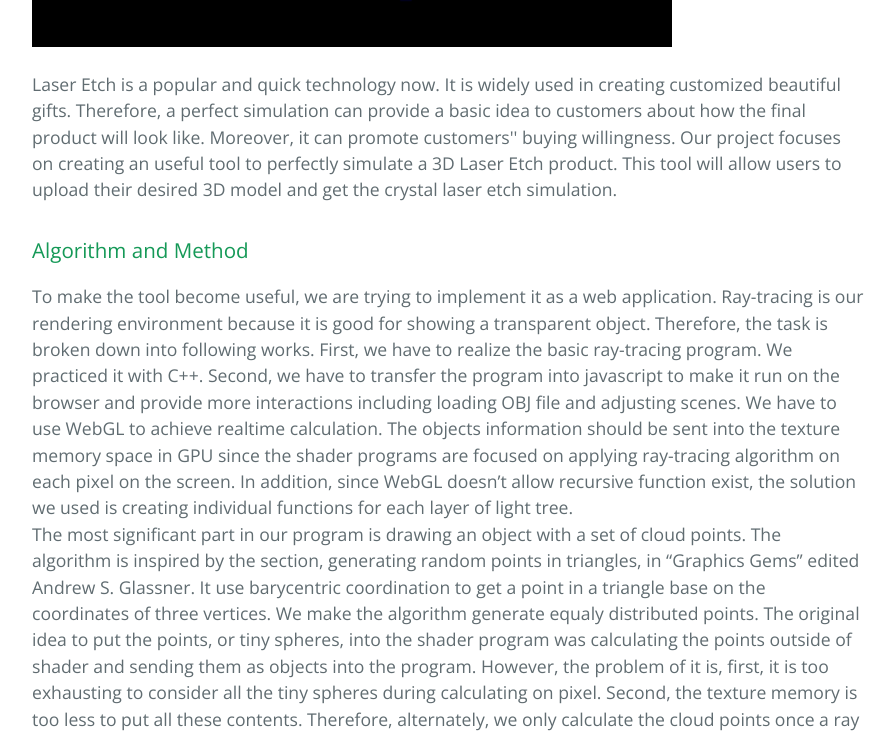
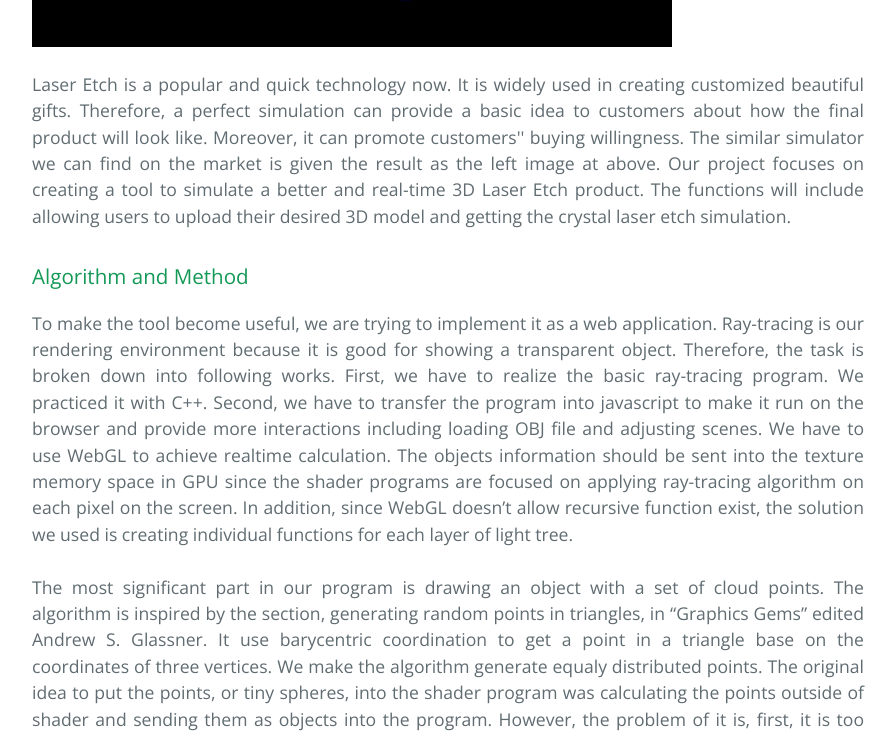
Before and after one commit to sp01109/3d-laser-engraved-crystal-simulator, a plain HTML site: page index.html in a window 1280 px wide. Shown: the part 1303-2039 px from the top of the page, without its empty margins (192-1087 px from the left). Drawn offline with nearby package versions, Linux system fonts and the light colour scheme; a script that the page names is missing.

Commit message:
update content and style

```diff
--- a/index.html
+++ b/index.html
@@ -35,13 +35,13 @@
 <img id="finalResultImg2" src="img/expected2.png" alt="expected result"></img>
 <img id="finalResultImg" src="img/expected.png" alt="expected result"></img>
 </br>
-<p>Laser Etch is a popular and quick technology now. It is widely used in creating customized beautiful gifts. Therefore, a perfect simulation can provide a basic idea to customers about how the final product will look like. Moreover, it can promote customers'' buying willingness. Our project focuses on creating an useful tool to perfectly simulate a 3D Laser Etch product. This tool will allow users to upload their desired 3D model and get the crystal laser etch simulation.
+<p>Laser Etch is a popular and quick technology now. It is widely used in creating customized beautiful gifts. Therefore, a perfect simulation can provide a basic idea to customers about how the final product will look like. Moreover, it can promote customers'' buying willingness. The similar simulator we can find on the market is given the result as the left image at above. Our project focuses on creating a tool to simulate a better and real-time 3D Laser Etch product. The functions will include allowing users to upload their desired 3D model and getting the crystal laser etch simulation.
 </p>
 
 <h3>
 <a id="algorithm_title" class="anchor" href="#algorithm_title" aria-hidden="true"><span class="octicon octicon-link"></span></a>Algorithm and Method</h3>
 <p>To make the tool become useful, we are trying to implement it as a web application. Ray-tracing is our rendering environment because it is good for showing a transparent object. Therefore, the task is broken down into following works. First, we have to realize the basic ray-tracing program. We practiced it with C++. Second, we have to transfer the program into javascript to make it run on the browser and provide more interactions including loading OBJ file and adjusting scenes. We have to use WebGL to achieve realtime calculation. The objects information should be sent into the texture memory space in GPU since the shader programs are focused on applying ray-tracing algorithm on each pixel on the screen. In addition, since WebGL doesn’t allow recursive function exist, the solution we used is creating individual functions for each layer of light tree.
-</br>The most significant part in our program is drawing an object with a set of cloud points. The algorithm is inspired by the section, generating random points in triangles, in “Graphics Gems” edited Andrew S. Glassner. It use barycentric coordination to get a point in a triangle base on the coordinates of three vertices. We make the algorithm generate equaly distributed points. The original idea to put the points, or tiny spheres, into the shader program was calculating the points outside of shader and sending them as objects into the program. However, the problem of it is, first, it is too exhausting to consider all the tiny spheres during calculating on pixel. Second, the texture memory is too less to put all these contents. Therefore, alternately, we only calculate the cloud points once a ray intersect with a specific triangle and check the intersection by using sphere intersection function among the points in this triangle. In this way, we can get a better performance.
+</br></br> The most significant part in our program is drawing an object with a set of cloud points. The algorithm is inspired by the section, generating random points in triangles, in “Graphics Gems” edited Andrew S. Glassner. It use barycentric coordination to get a point in a triangle base on the coordinates of three vertices. We make the algorithm generate equaly distributed points. The original idea to put the points, or tiny spheres, into the shader program was calculating the points outside of shader and sending them as objects into the program. However, the problem of it is, first, it is too exhausting to consider all the tiny spheres during calculating on pixel. Second, the texture memory is too less to put all these contents. Therefore, alternately, we only calculate the cloud points once a ray intersect with a specific triangle and check the intersection by using sphere intersection function among the points in this triangle. In this way, we can get a better performance.
 </p>
 <h4> Algorithm flow chart</h4>
 
--- a/stylesheets/projPage.css
+++ b/stylesheets/projPage.css
@@ -65,7 +65,9 @@
   -moz-transition: opacity .3s 0s, visibility 0s .3s;
   transition: opacity .3s 0s, visibility 0s .3s;
 }
-
+p{
+  text-align:justify;
+}
 a {
   color: #159957;
   text-decoration: none;
```
